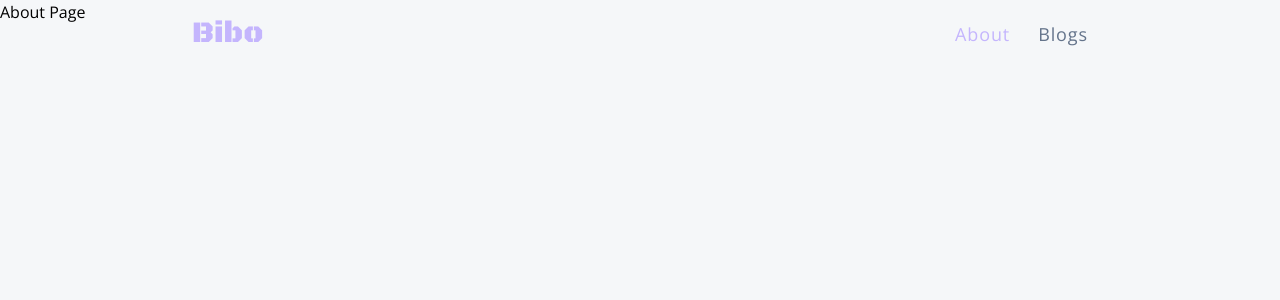
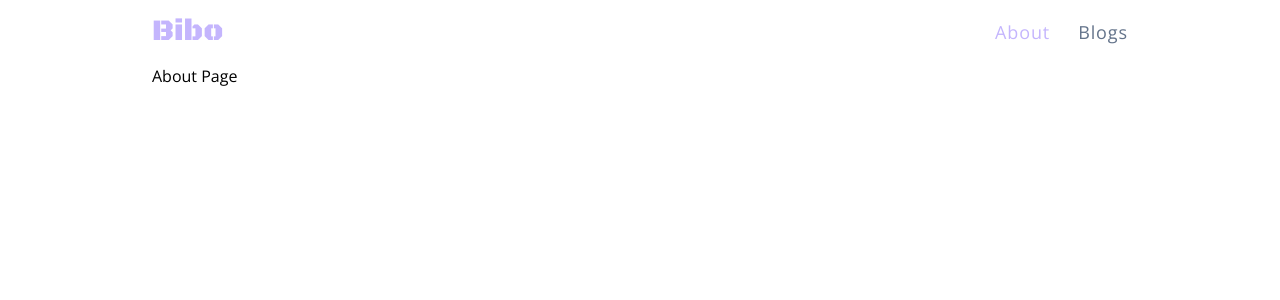
Before and after one commit to bibibobobi/somewhere-only-we-know, a Next.js app: page /about in a window 1280 px wide. Shown: the top 300 px of the page. Built offline with nearby package versions, Linux system fonts and the light colour scheme.

Commit message:
style(blog):sync the pages styles

```diff
--- /dev/null
+++ b/app/(BlogClient)/blogs/[slug]/page.tsx
@@ -0,0 +1,3 @@
+export default function BlogPage() {
+  return <div>this is a Blog Page</div>;
+}
--- a/app/(Home)/_components/nav.tsx
+++ b/app/(Home)/_components/nav.tsx
@@ -11,17 +11,19 @@ const navLinks = [
   { name: "Blogs", href: "/blogs" },
 ];
 
-const headerClass = `
-    flex justify-between items-center sm:px-16 px-6 py-4
-    max-w-5xl mx-auto absolute top-0 bg-transparent z-10 right-0 left-0
-  `;
+// const headerClass = `
+//     flex justify-between items-center sm:px-16 px-6 py-4
+//     max-w-5xl mx-auto bg-transparent z-10
+//   `;
 
 export default function Nav() {
   const pathname = usePathname();
   return (
-    <header className={headerClass}>
+    <header className="flex justify-between items-center mx-auto max-w-5xl px-6 h-16 w-full">
       <Link href="/">
-        <div className={`${logoFont.className} text-violet-300 text-3xl select-none`}>
+        <div
+          className={`${logoFont.className} text-violet-300 text-3xl select-none`}
+        >
           Bibo
         </div>
       </Link>
@@ -34,7 +36,9 @@ export default function Nav() {
               href={link.href}
               key={link.name}
               className={`${
-                isActive ? "text-violet-300" : "text-slate-500"
+                isActive
+                  ? "text-violet-300 hover:text-violet-300"
+                  : "text-slate-500"
               } hover:text-slate-400`}
             >
               {link.name}
--- a/app/(Home)/about/page.tsx
+++ b/app/(Home)/about/page.tsx
@@ -1,6 +1,6 @@
 export default function About() {
   return (
-    <main className="bg-slate-300/20 min-h-dvh">
+    <main className="mx-auto max-w-5xl px-6">
       <section className="w-full h-screen relative">About Page</section>
     </main>
   );
--- a/app/(Home)/layout.tsx
+++ b/app/(Home)/layout.tsx
@@ -18,10 +18,8 @@ export default function RootLayout({
   return (
     <html lang="en">
       <body className={font.className}>
-        <>
-          <Nav />
-          {children}
-        </>
+        <Nav />
+        {children}
       </body>
     </html>
   );
--- a/app/(Home)/page.tsx
+++ b/app/(Home)/page.tsx
@@ -1,6 +1,6 @@
 export default function Home() {
   return (
-    <main className="bg-slate-300/20 min-h-dvh">
+    <main className="mx-auto max-w-5xl px-6">
       <section className="w-full h-screen relative">
         {/* <div className="absolute top-28 left-0 right-0 z-10 flex items-center justify-center">
           Popup
```
